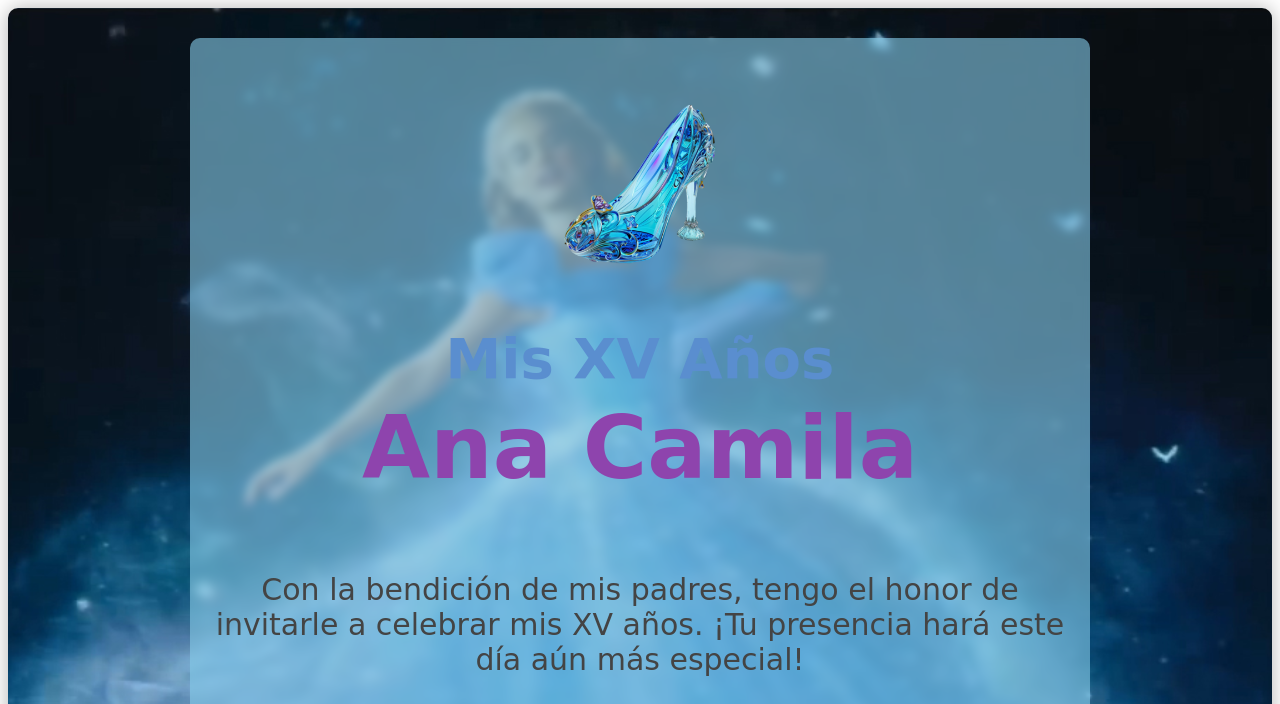
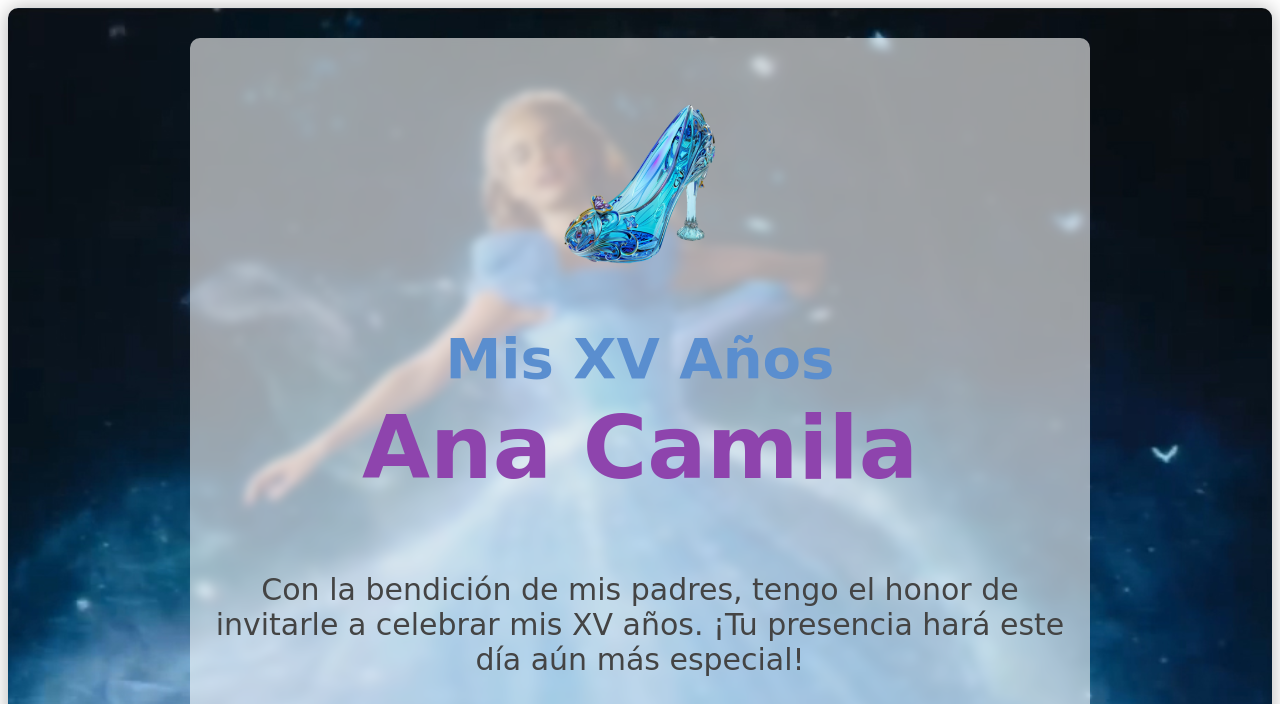
Before and after one commit to waldoescobar/xvcami.github.io, a plain HTML site: page index.html in a window 1280 px wide. Shown: the top 704 px of the page. Drawn offline with Linux system fonts and the light colour scheme.

Commit message:
Add files via upload

```diff
--- a/index.html
+++ b/index.html
@@ -24,7 +24,7 @@
   <div style="max-width: 900px; margin: auto;">
     <div class="contenido-con-animacion" style="opacity: 0; transform: scale(0.9); transition: all 2.5s ease-in-out;">
       <div style="
-        background-color: rgba(135,206,235,0.6);
+        background-color: rgba(255,255,255,0.6);
         backdrop-filter: blur(4px);
         padding: 20px;
         border-radius: 10px;
```
